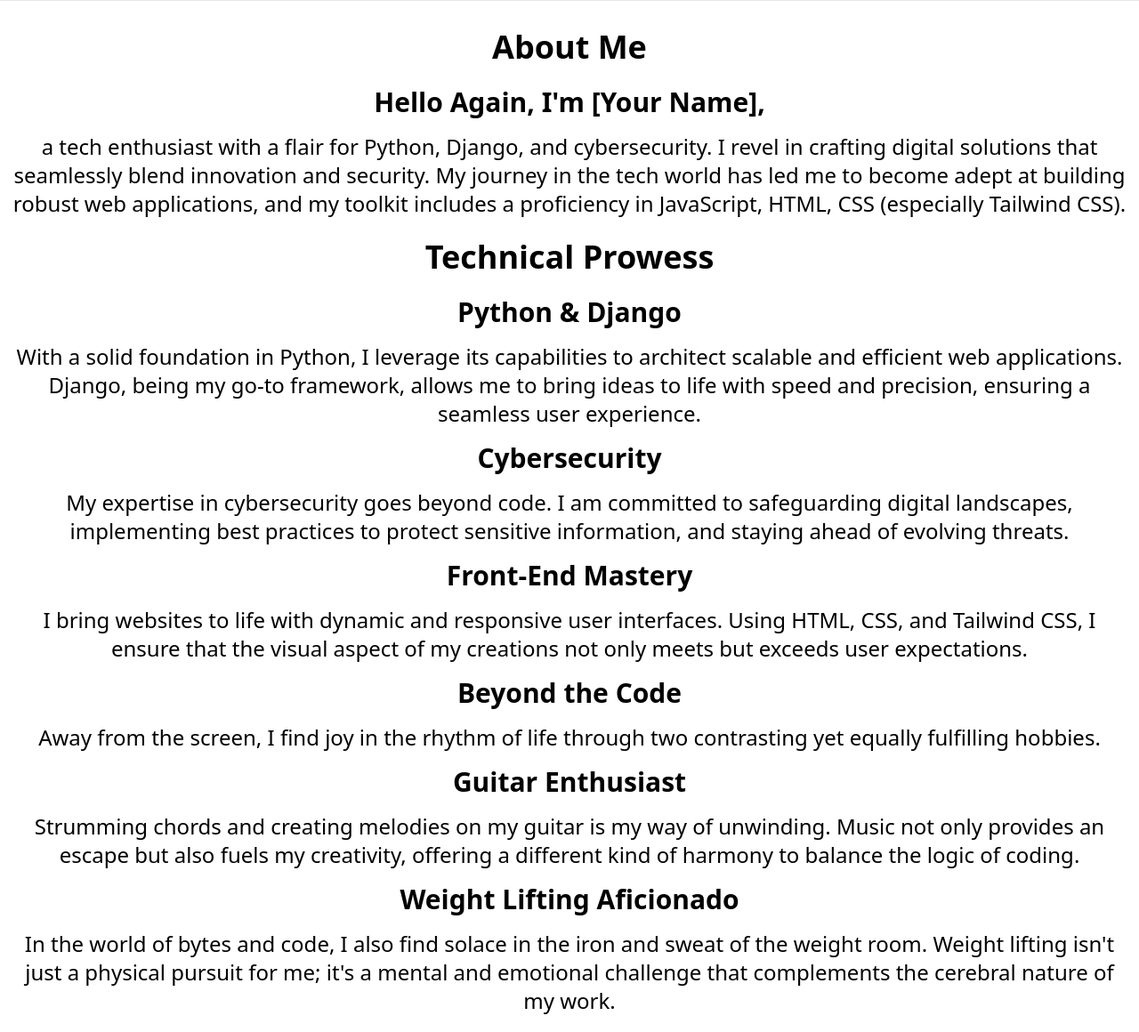
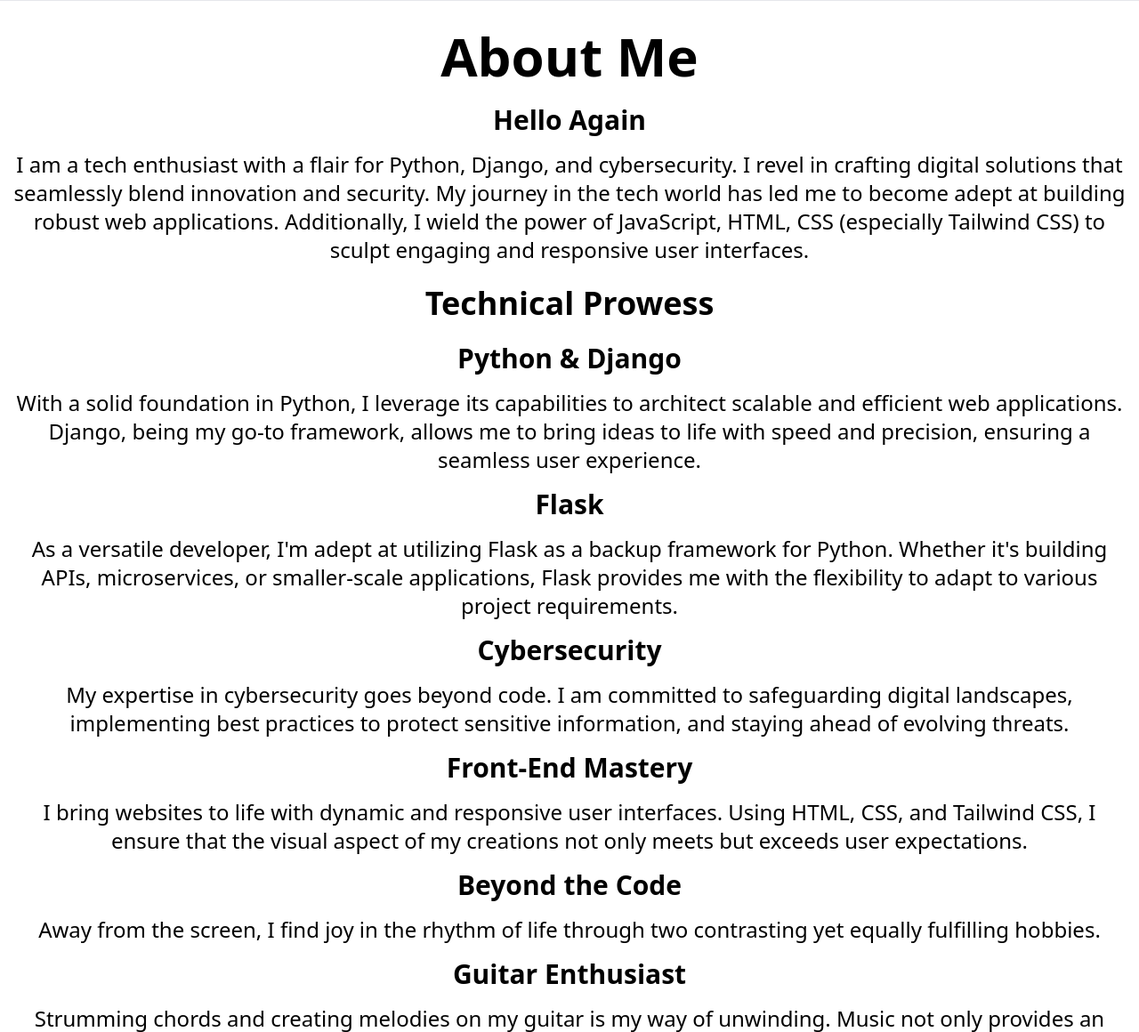
Before and after one commit to ZanderCoding/Portfo_Django, a Django app: page /about/ in a window 1280 px wide. Shown: the part 60-1220 px from the top of the page at 89% size. Run offline with Django 4.2, Linux system fonts and the light colour scheme.

Commit message:
Add Extra section in about

```diff
--- a/portfo/templates/portfo/about.html
+++ b/portfo/templates/portfo/about.html
@@ -3,12 +3,14 @@
 
 {% block content %}
     <div class="text-center">
-        <h1 class="text-4xl font-bold mb-6">About Me</h1>
-        <h2 class="text-3xl mb-4 font-bold">Hello Again, I'm [Your Name],</h2>
-        <p class="text-2xl m-2">a tech enthusiast with a flair for Python, Django, and cybersecurity. I revel in crafting digital solutions that seamlessly blend innovation and security. My journey in the tech world has led me to become adept at building robust web applications, and my toolkit includes a proficiency in JavaScript, HTML, CSS (especially Tailwind CSS).</p>
+        <h1 class="text-6xl font-bold mb-6">About Me</h1>
+        <h2 class="text-3xl mb-4 font-bold">Hello Again</h2>
+        <p class="text-2xl m-2">I am a tech enthusiast with a flair for Python, Django, and cybersecurity. I revel in crafting digital solutions that seamlessly blend innovation and security. My journey in the tech world has led me to become adept at building robust web applications. Additionally, I wield the power of JavaScript, HTML, CSS (especially Tailwind CSS) to sculpt engaging and responsive user interfaces.</p>
         <h2 class="text-4xl font-bold m-6">Technical Prowess</h2>
         <h3 class="text-3xl font-bold m-4">Python & Django<h3>
         <p class="text-2xl m-2">With a solid foundation in Python, I leverage its capabilities to architect scalable and efficient web applications. Django, being my go-to framework, allows me to bring ideas to life with speed and precision, ensuring a seamless user experience.</p>
+        <h3 class="text-3xl font-bold m-4">Flask</h3>
+        <p class="text-2xl m-2">As a versatile developer, I'm adept at utilizing Flask as a backup framework for Python. Whether it's building APIs, microservices, or smaller-scale applications, Flask provides me with the flexibility to adapt to various project requirements.</p>
         <h3 class="text-3xl font-bold m-4">Cybersecurity</h3>
         <p class="text-2xl m-2">My expertise in cybersecurity goes beyond code. I am committed to safeguarding digital landscapes, implementing best practices to protect sensitive information, and staying ahead of evolving threats.</p>
         <h3 class="text-3xl font-bold m-4">Front-End Mastery</h3>
--- a/portfo/templates/portfo/index.html
+++ b/portfo/templates/portfo/index.html
@@ -6,7 +6,7 @@
 {% block content %}
     <header class="text-center">
         <div id="typed-text-1" class="font-bold text-6xl mb-12"></div>
-        <h2 class="text-4xl font-bold mb-12">My name is ----</h2>
+        <h2 class="text-4xl font-bold mb-12">My name is Alexander S.</h2>
         <div class="text-3xl flex items-center text-center justify-center">
             <div>I am a</div>
             <span>&nbsp;</span>
```
Also changed, not shown: db.sqlite3.
